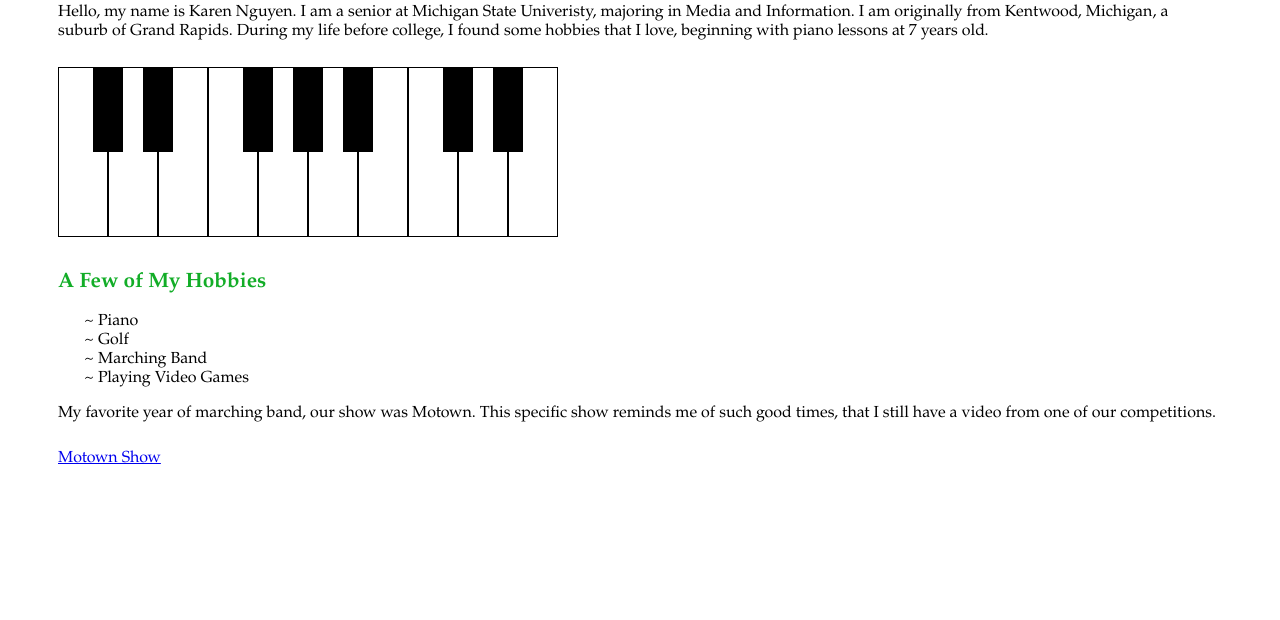
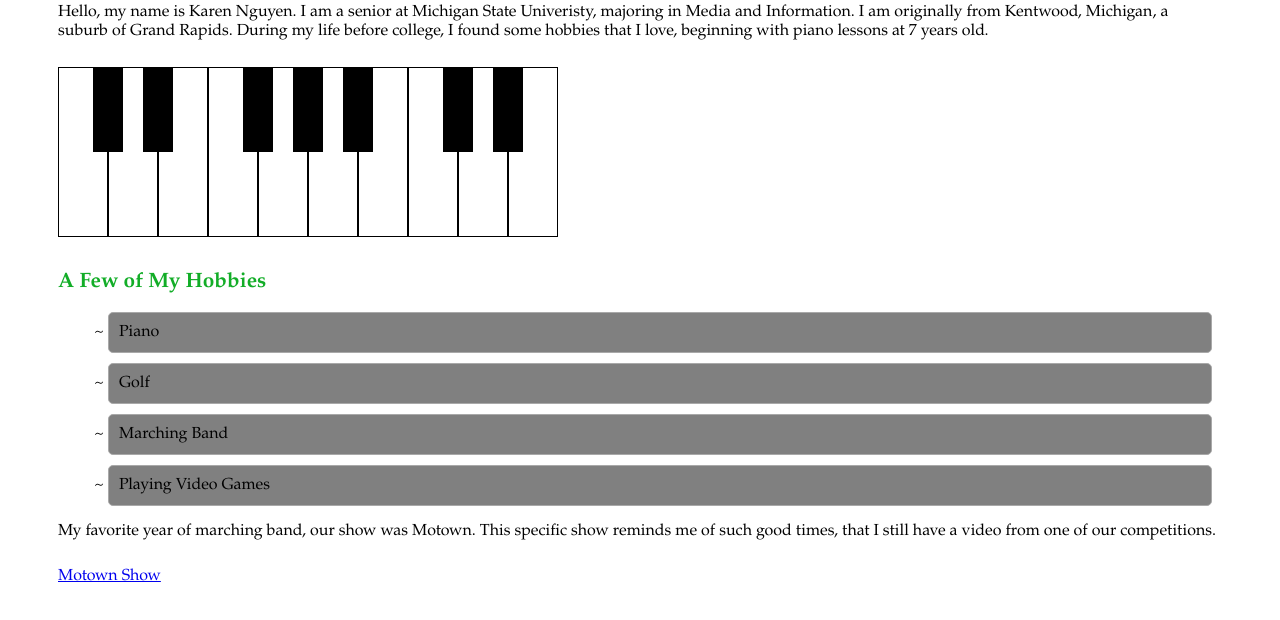
Before and after one commit to karenrnguyen/mi349_personal_site, a plain HTML site: page index.html in a window 1280 px wide. Shown: the part 136-756 px from the top of the page. Drawn offline with Linux system fonts and the light colour scheme.

Commit message:
positioning

```diff
--- a/style.css
+++ b/style.css
@@ -22,3 +22,11 @@ p {
     font-family: Palatino;
     list-style-type: '~ ';
 }
+
+li {
+    background-color: gray;
+    border: 1px solid darkgray;
+    padding: 10px;
+    margin: 10px;
+    border-radius: 5px;
+}
```
